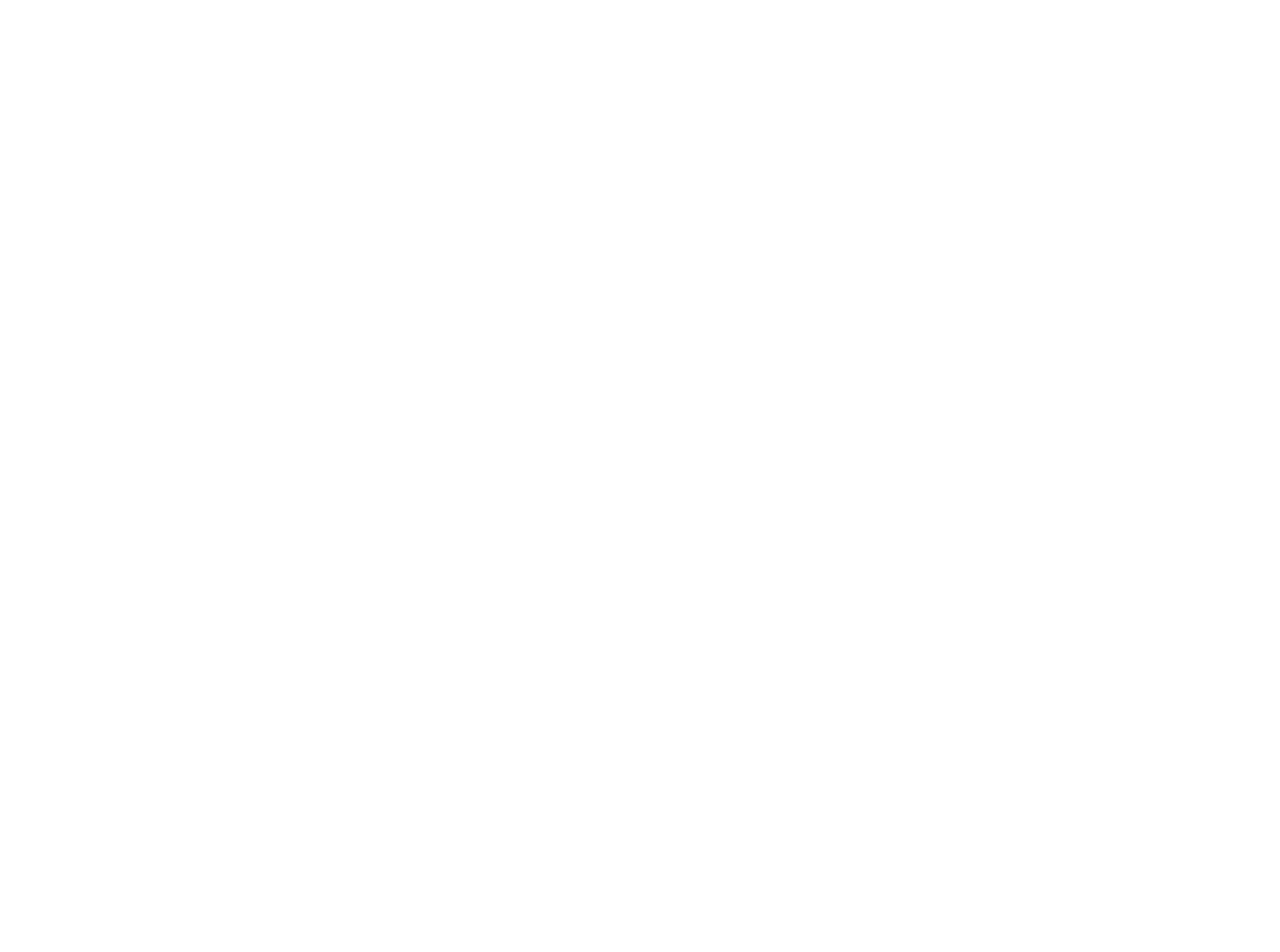
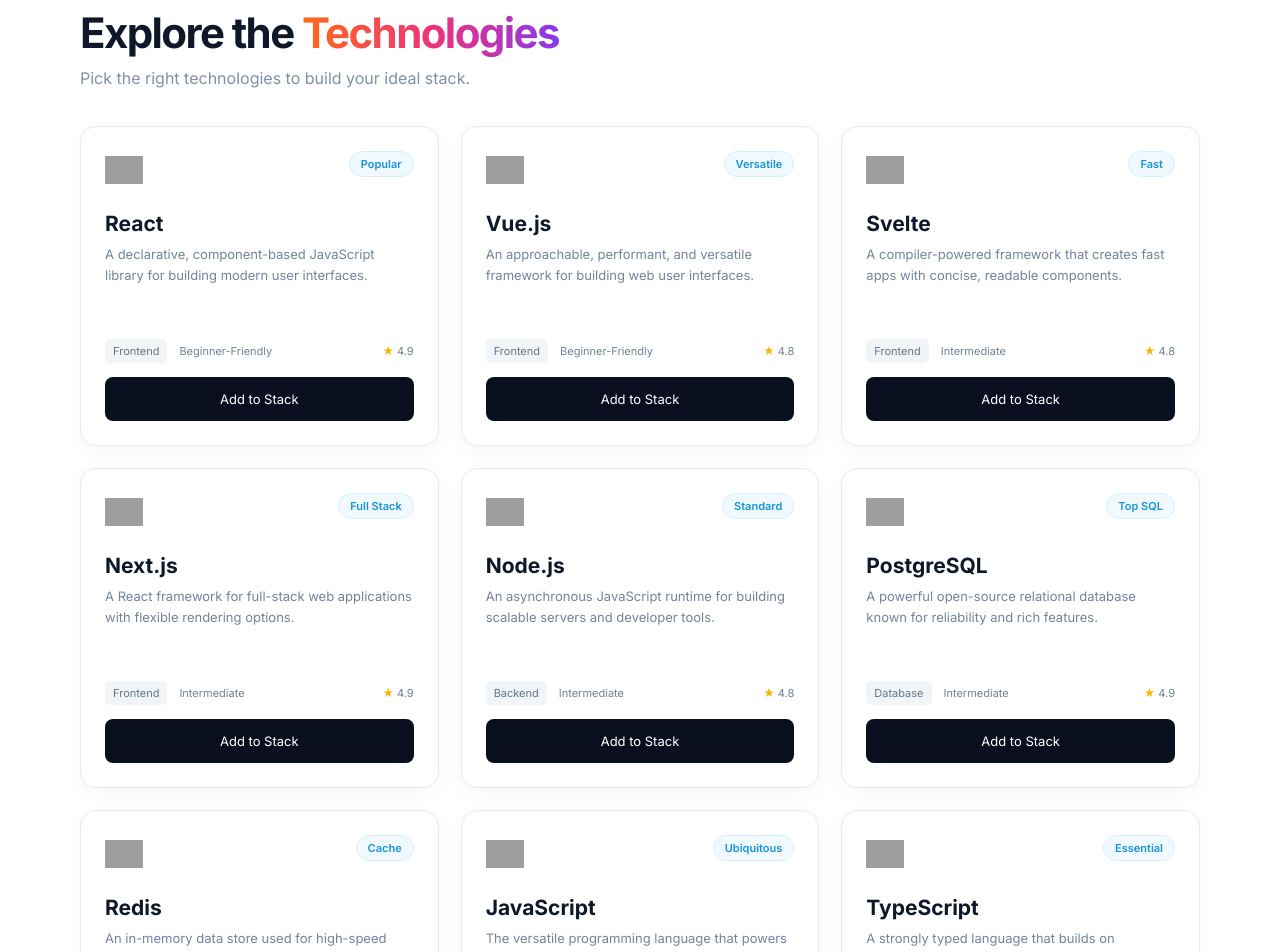
Before and after one commit to kamrullab/assignment-5, a React (Vite) app: page / in a window 1280 px wide. Shown: the part 720-1672 px from the top of the page. Before the commit the page ends 800 px from the top, so only its background shows below. Built offline with nearby package versions, Linux system fonts and the light colour scheme; grey boxes are pictures that could not be loaded.

Commit message:
Load and display technology cards

```diff
--- /dev/null
+++ b/public/data/technologies.json
@@ -0,0 +1,122 @@
+[
+  {
+    "id": "react",
+    "name": "React",
+    "category": "Frontend",
+    "description": "A declarative, component-based JavaScript library for building modern user interfaces.",
+    "icon": "https://cdn.jsdelivr.net/gh/devicons/devicon/icons/react/react-original.svg",
+    "rating": 4.9,
+    "difficulty": "Beginner-Friendly",
+    "badge": "Popular"
+  },
+  {
+    "id": "vue",
+    "name": "Vue.js",
+    "category": "Frontend",
+    "description": "An approachable, performant, and versatile framework for building web user interfaces.",
+    "icon": "https://cdn.jsdelivr.net/gh/devicons/devicon/icons/vuejs/vuejs-original.svg",
+    "rating": 4.8,
+    "difficulty": "Beginner-Friendly",
+    "badge": "Versatile"
+  },
+  {
+    "id": "svelte",
+    "name": "Svelte",
+    "category": "Frontend",
+    "description": "A compiler-powered framework that creates fast apps with concise, readable components.",
+    "icon": "https://cdn.jsdelivr.net/gh/devicons/devicon/icons/svelte/svelte-original.svg",
+    "rating": 4.8,
+    "difficulty": "Intermediate",
+    "badge": "Fast"
+  },
+  {
+    "id": "nextjs",
+    "name": "Next.js",
+    "category": "Frontend",
+    "description": "A React framework for full-stack web applications with flexible rendering options.",
+    "icon": "https://cdn.jsdelivr.net/gh/devicons/devicon/icons/nextjs/nextjs-original.svg",
+    "rating": 4.9,
+    "difficulty": "Intermediate",
+    "badge": "Full Stack"
+  },
+  {
+    "id": "nodejs",
+    "name": "Node.js",
+    "category": "Backend",
+    "description": "An asynchronous JavaScript runtime for building scalable servers and developer tools.",
+    "icon": "https://cdn.jsdelivr.net/gh/devicons/devicon/icons/nodejs/nodejs-original.svg",
+    "rating": 4.8,
+    "difficulty": "Intermediate",
+    "badge": "Standard"
+  },
+  {
+    "id": "postgresql",
+    "name": "PostgreSQL",
+    "category": "Database",
+    "description": "A powerful open-source relational database known for reliability and rich features.",
+    "icon": "https://cdn.jsdelivr.net/gh/devicons/devicon/icons/postgresql/postgresql-original.svg",
+    "rating": 4.9,
+    "difficulty": "Intermediate",
+    "badge": "Top SQL"
+  },
+  {
+    "id": "redis",
+    "name": "Redis",
+    "category": "Database",
+    "description": "An in-memory data store used for high-speed caching, messaging, and database tasks.",
+    "icon": "https://cdn.jsdelivr.net/gh/devicons/devicon/icons/redis/redis-original.svg",
+    "rating": 4.8,
+    "difficulty": "Intermediate",
+    "badge": "Cache"
+  },
+  {
+    "id": "javascript",
+    "name": "JavaScript",
+    "category": "Language",
+    "description": "The versatile programming language that powers interactive experiences across the web.",
+    "icon": "https://cdn.jsdelivr.net/gh/devicons/devicon/icons/javascript/javascript-original.svg",
+    "rating": 4.9,
+    "difficulty": "Beginner-Friendly",
+    "badge": "Ubiquitous"
+  },
+  {
+    "id": "typescript",
+    "name": "TypeScript",
+    "category": "Language",
+    "description": "A strongly typed language that builds on JavaScript for safer, more reliable tooling.",
+    "icon": "https://cdn.jsdelivr.net/gh/devicons/devicon/icons/typescript/typescript-original.svg",
+    "rating": 4.9,
+    "difficulty": "Intermediate",
+    "badge": "Essential"
+  },
+  {
+    "id": "java",
+    "name": "Java",
+    "category": "Language",
+    "description": "A secure, object-oriented language designed for portability and applications at scale.",
+    "icon": "https://cdn.jsdelivr.net/gh/devicons/devicon/icons/java/java-original.svg",
+    "rating": 4.6,
+    "difficulty": "Intermediate",
+    "badge": "Robust"
+  },
+  {
+    "id": "tailwindcss",
+    "name": "Tailwind CSS",
+    "category": "Styling",
+    "description": "A utility-first CSS framework with composable classes for quickly building custom UI.",
+    "icon": "https://cdn.jsdelivr.net/gh/devicons/devicon/icons/tailwindcss/tailwindcss-original.svg",
+    "rating": 4.9,
+    "difficulty": "Beginner-Friendly",
+    "badge": "Modern"
+  },
+  {
+    "id": "docker",
+    "name": "Docker",
+    "category": "DevOps",
+    "description": "A platform for packaging, sharing, and running applications in reliable containers.",
+    "icon": "https://cdn.jsdelivr.net/gh/devicons/devicon/icons/docker/docker-original.svg",
+    "rating": 4.9,
+    "difficulty": "Intermediate",
+    "badge": "Containers"
+  }
+]
--- a/src/App.jsx
+++ b/src/App.jsx
@@ -1,5 +1,6 @@
 import Header from './components/Header.jsx'
 import Hero from './components/Hero.jsx'
+import TechnologySection from './components/TechnologySection.jsx'
 
 function App() {
   return (
@@ -7,6 +8,7 @@
       <Header />
       <main>
         <Hero />
+        <TechnologySection />
       </main>
     </>
   )
--- /dev/null
+++ b/src/components/TechnologyCard.jsx
@@ -0,0 +1,24 @@
+function TechnologyCard({ technology }) {
+  const { name, category, description, icon, rating, difficulty, badge } = technology
+
+  return (
+    <article className="technology-card">
+      <div className="card-topline">
+        <img className="technology-icon" src={icon} alt={`${name} logo`} />
+        <span className="technology-badge">{badge}</span>
+      </div>
+      <h3>{name}</h3>
+      <p>{description}</p>
+      <div className="technology-details">
+        <span className="category-chip">{category}</span>
+        <span>{difficulty}</span>
+        <span className="rating"><b aria-hidden="true">★</b> {rating}</span>
+      </div>
+      <button className="stack-button" type="button">
+        Add to Stack
+      </button>
+    </article>
+  )
+}
+
+export default TechnologyCard
--- /dev/null
+++ b/src/components/TechnologySection.jsx
@@ -0,0 +1,49 @@
+import { useEffect, useState } from 'react'
+import TechnologyCard from './TechnologyCard.jsx'
+
+function TechnologySection() {
+  const [technologies, setTechnologies] = useState([])
+  const [loading, setLoading] = useState(true)
+  const [error, setError] = useState('')
+
+  useEffect(() => {
+    fetch('/data/technologies.json')
+      .then((response) => {
+        if (!response.ok) {
+          throw new Error('Could not load the technology list.')
+        }
+        return response.json()
+      })
+      .then((data) => setTechnologies(data))
+      .catch((loadError) => setError(loadError.message))
+      .finally(() => setLoading(false))
+  }, [])
+
+  return (
+    <section className="technologies-section container" id="technologies">
+      <div className="section-heading">
+        <h2>Explore the <span>Technologies</span></h2>
+        <p>Pick the right technologies to build your ideal stack.</p>
+      </div>
+
+      {loading && (
+        <div className="loading-state" role="status">
+          <span className="spinner" aria-hidden="true" />
+          Loading technologies...
+        </div>
+      )}
+
+      {error && <p className="error-state" role="alert">{error}</p>}
+
+      {!loading && !error && (
+        <div className="technology-grid">
+          {technologies.map((technology) => (
+            <TechnologyCard key={technology.id} technology={technology} />
+          ))}
+        </div>
+      )}
+    </section>
+  )
+}
+
+export default TechnologySection
--- a/src/styles.css
+++ b/src/styles.css
@@ -124,6 +124,155 @@
   width: min(100%, 440px);
   height: auto;
   filter: drop-shadow(0 24px 36px rgba(82, 44, 176, 0.15));
+}
+
+.technologies-section {
+  padding-block: 70px 110px;
+}
+
+.section-heading {
+  margin-bottom: 38px;
+}
+
+.section-heading h2 {
+  margin: 0;
+  font-size: clamp(32px, 4vw, 42px);
+  letter-spacing: -1.6px;
+}
+
+.section-heading h2 span {
+  background: var(--brand-gradient);
+  background-clip: text;
+  color: transparent;
+}
+
+.section-heading p {
+  margin: 10px 0 0;
+  color: #8090a9;
+}
+
+.technology-grid {
+  display: grid;
+  grid-template-columns: repeat(3, minmax(0, 1fr));
+  gap: 22px;
+}
+
+.technology-card {
+  display: flex;
+  flex-direction: column;
+  min-height: 320px;
+  padding: 24px;
+  border: 1px solid var(--line);
+  border-radius: 16px;
+  background: white;
+  box-shadow: 0 6px 18px rgba(15, 23, 42, 0.035);
+  transition: transform 180ms ease, box-shadow 180ms ease;
+}
+
+.technology-card:hover {
+  transform: translateY(-3px);
+  box-shadow: 0 14px 32px rgba(15, 23, 42, 0.08);
+}
+
+.card-topline {
+  display: flex;
+  align-items: flex-start;
+  justify-content: space-between;
+  min-height: 42px;
+}
+
+.technology-icon {
+  width: 38px;
+  height: 38px;
+  object-fit: contain;
+}
+
+.technology-badge {
+  padding: 5px 11px;
+  border: 1px solid #d9efff;
+  border-radius: 999px;
+  background: #eff9ff;
+  color: #1994d6;
+  font-size: 11px;
+  font-weight: 600;
+}
+
+.technology-card h3 {
+  margin: 18px 0 8px;
+  font-size: 21px;
+}
+
+.technology-card > p {
+  flex: 1;
+  margin: 0;
+  color: #73839d;
+  font-size: 13px;
+  line-height: 1.65;
+}
+
+.technology-details {
+  display: grid;
+  grid-template-columns: auto 1fr auto;
+  align-items: center;
+  gap: 12px;
+  margin: 20px 0 14px;
+  color: #718096;
+  font-size: 11px;
+}
+
+.category-chip {
+  padding: 5px 8px;
+  border-radius: 5px;
+  background: #f2f5f8;
+  color: #64748b;
+}
+
+.rating {
+  white-space: nowrap;
+}
+
+.rating b {
+  color: #f7b500;
+}
+
+.stack-button {
+  width: 100%;
+  min-height: 44px;
+  border: 0;
+  border-radius: 8px;
+  background: #090f1f;
+  color: white;
+  font-size: 13px;
+  transition: opacity 180ms ease, transform 180ms ease;
+}
+
+.stack-button:hover {
+  opacity: 0.88;
+}
+
+.loading-state,
+.error-state {
+  display: flex;
+  align-items: center;
+  justify-content: center;
+  gap: 12px;
+  min-height: 240px;
+  border: 1px dashed var(--line);
+  border-radius: 16px;
+  color: var(--muted);
+}
+
+.spinner {
+  width: 24px;
+  height: 24px;
+  border: 3px solid #f3d8e8;
+  border-top-color: #ed327e;
+  border-radius: 50%;
+  animation: spin 800ms linear infinite;
+}
+
+@keyframes spin {
+  to { transform: rotate(360deg); }
 }
 
 .site-header {
@@ -305,6 +454,18 @@
   .hero-visual img {
     width: min(90%, 380px);
   }
+
+  .technologies-section {
+    padding-block: 54px 80px;
+  }
+
+  .section-heading {
+    text-align: center;
+  }
+
+  .technology-grid {
+    grid-template-columns: 1fr;
+  }
 }
 
 @media (min-width: 768px) and (max-width: 1023px) {
@@ -316,4 +477,9 @@
   .hero-content h1 {
     font-size: 46px;
   }
+
+
+  .technology-grid {
+    grid-template-columns: repeat(2, minmax(0, 1fr));
+  }
 }
```
